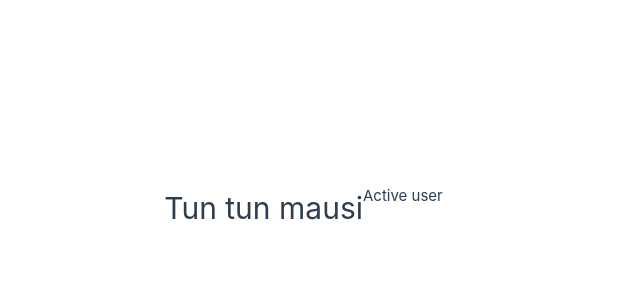
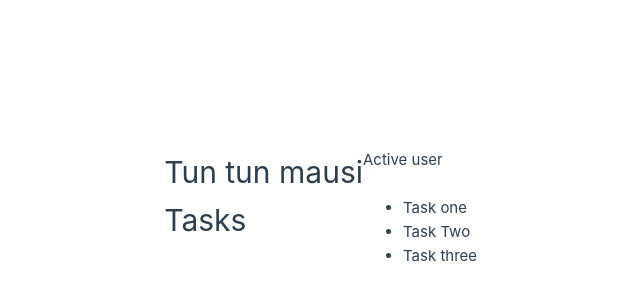
Before and after one commit to MohammadHarish52/vue-test, a Vue app in the folder vuelearn/: page / in a window 1280 px wide. Shown: the part 192-492 px from the top of the page, without its empty margins (277-917 px from the left). Built offline with nearby package versions, Linux system fonts and the light colour scheme.

Commit message:
lists iteration in vue

```diff
--- a/vuelearn/src/App.vue
+++ b/vuelearn/src/App.vue
@@ -4,6 +4,7 @@
     return {
       name: "Tun tun mausi",
       status: "active",
+      tasks: ["Task one", "Task Two", "Task three"],
     };
   },
 };
@@ -14,4 +15,10 @@
   <p v-if="status === 'active'">Active user</p>
   <p v-else-if="status === 'pending'">Pending user</p>
   <p v-else>Pending user</p>
+
+  <h1>Tasks</h1>
+
+  <ul>
+    <li v-for="task in tasks" :key="task">{{ task }}</li>
+  </ul>
 </template>
```
